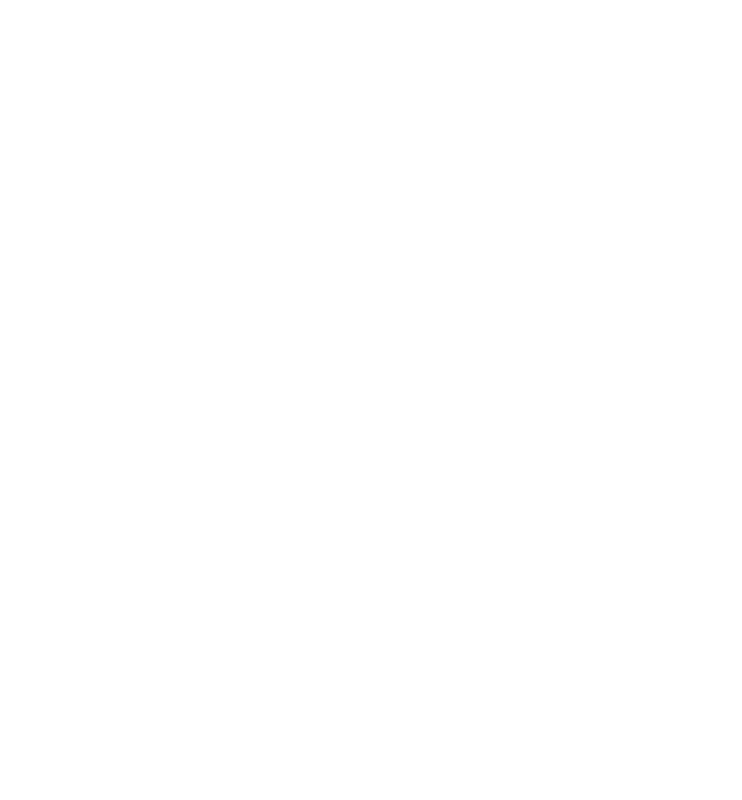
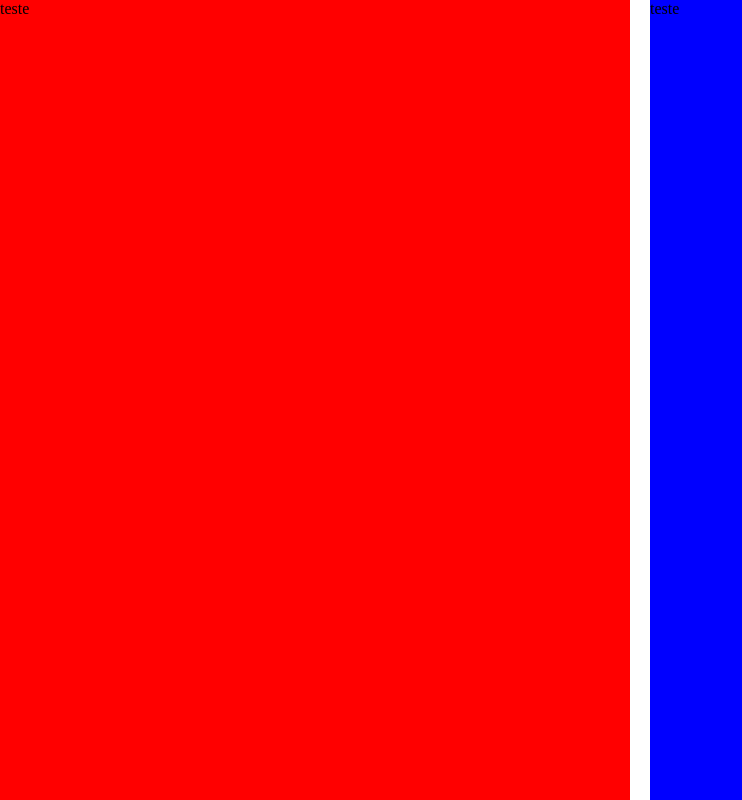
Before and after one commit to leandromarten1/experience, a plain HTML site: page index.html in a window 1280 px wide. Shown: the top 800 px of the page, without its empty margins (0-742 px from the left). Drawn offline with Linux system fonts and the light colour scheme.

Commit message:
dois lados

```diff
--- a/index.html
+++ b/index.html
@@ -4,11 +4,13 @@
     <meta charset="UTF-8">
     <meta http-equiv="X-UA-Compatible" content="IE=edge">
     <meta name="viewport" content="width=device-width, initial-scale=1.0">
+    <link rel="stylesheet" type="text/css" href="main.css">
     <title>Experience</title>
 </head>
 <body>
     <div class="container">
-
+        <div class="left">teste</div>
+        <div class="right">teste</div>
     </div>
 </body>
 </html>
--- /dev/null
+++ b/main.css
@@ -0,0 +1,27 @@
+* {
+    box-sizing: border-box;
+    margin: 0;
+    padding: 0;
+}
+
+body {
+    height: 100%;
+}
+
+.container {
+    display: flex;
+    flex-direction: row;
+    gap: 20px;
+}
+
+.left {
+    height: 300vh;
+    background-color: red;
+    width: 100%;
+}
+
+.right {
+    height: 300vh;
+    width: 100%;
+    background-color: blue;
+}
```
